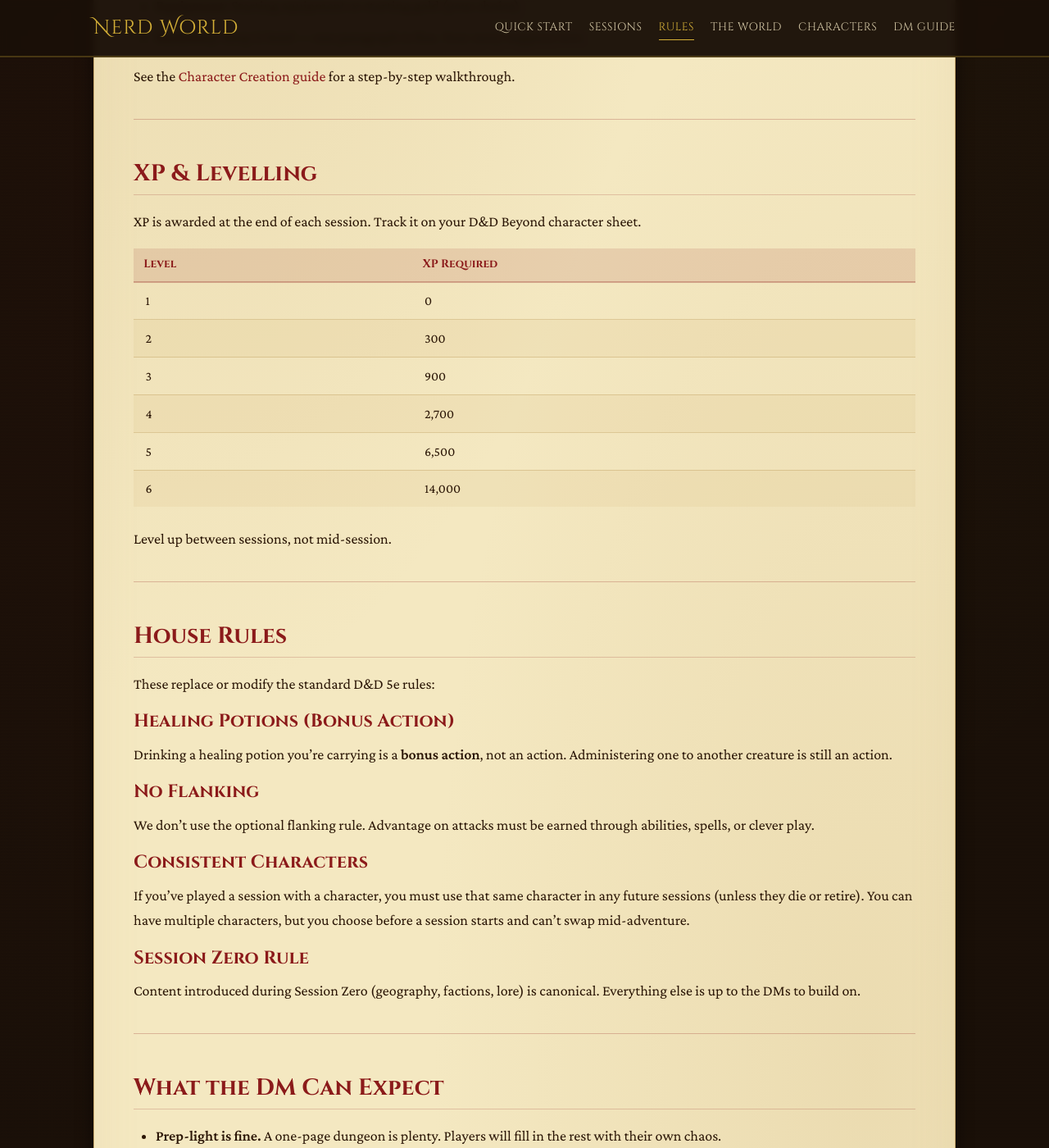
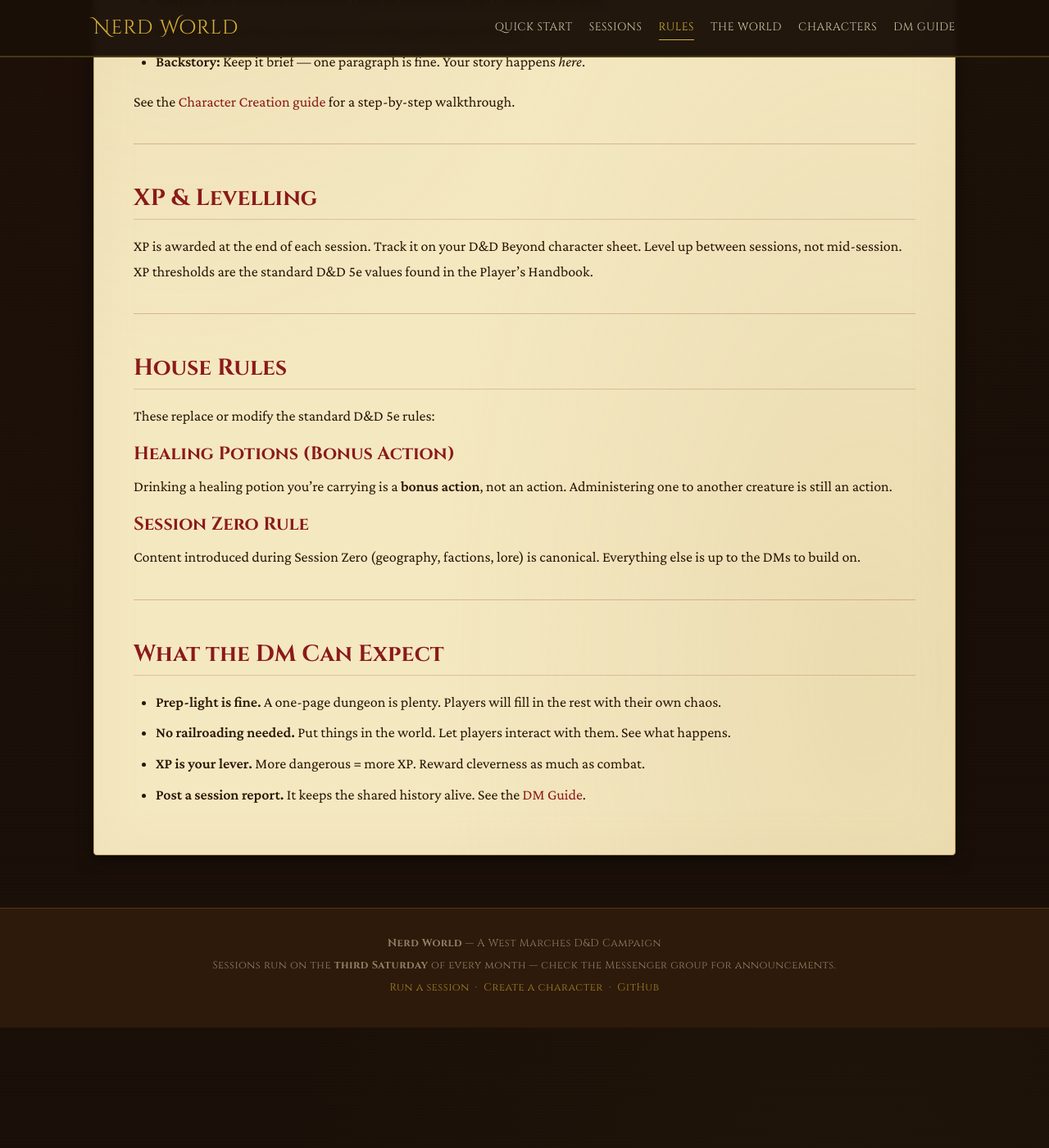
Before and after one commit to Sourceless/nerd-world, a Jekyll site: the page built from rules.md, in a window 1280 px wide and 1400 px high, scrolled down 1225 px. Shown: the whole window at 82% size. Built offline with Jekyll 4.4.1, drawn with Linux system fonts in a browser that asks for light colours; after the commit the page ends 2478 px from its top, so only the background shows below that; some of the changed text lies outside the part shown.

Commit message:
Update campaign rules and quick start
- Duration updated to 3–6 hours throughout
- Sessions are strictly self-contained (no multi-session arcs)
- New/replacement characters start at average party level (rounded down)
- Remove XP table (standard 5e PHB values, tracked by D&D Beyond)
- Remove No Flanking (not a house rule)
- Remove Consistent Characters (not a house rule)
- Remove Messenger step from Quick Start (everyone is already in the group)

Co-Authored-By: Claude Sonnet 4.6 <noreply@anthropic.com>

```diff
--- a/rules.md
+++ b/rules.md
@@ -11,7 +11,7 @@ permalink: /rules/
 Nerd World is a **West Marches**-style campaign. That means:
 
 - **Anyone can DM.** There's no single storyteller — any player can step up and run a session.
-- **Sessions are self-contained.** Each adventure starts and ends in the same session. No multi-session story arcs (unless a DM wants to run a sequel).
+- **Sessions are self-contained.** Each adventure starts and ends in the same session. Every session must be completable in one sitting — no multi-session story arcs.
 - **Players drive the story.** There's no overarching plot. You decide where to explore, what to investigate, and what to leave alone.
 - **Flexible attendance.** Come when you can, skip when you can't. Your character simply "stays in town" between sessions.
 
@@ -31,7 +31,7 @@ Nerd World is a **West Marches**-style campaign. That means:
 
 ## Character Creation
 
-- **Starting level:** Level 1
+- **Starting level:** Level 1 for your first character. New characters introduced later start at the average level of the party in their first session (rounded down, minimum 1).
 - **Ability scores:** Standard Array (`15, 14, 13, 12, 10, 8`) or Point Buy (27 points)
 - **Sources:** Any officially published D&D 5e sourcebook (no Unearthed Arcana)
 - **Equipment:** Starting equipment or starting gold (your choice)
@@ -43,18 +43,7 @@ See the [Character Creation guide]({{ '/characters/' | relative_url }}) for a st
 
 ## XP & Levelling
 
-XP is awarded at the end of each session. Track it on your D&D Beyond character sheet.
-
-| Level | XP Required |
-|---|---|
-| 1 | 0 |
-| 2 | 300 |
-| 3 | 900 |
-| 4 | 2,700 |
-| 5 | 6,500 |
-| 6 | 14,000 |
-
-Level up between sessions, not mid-session.
+XP is awarded at the end of each session. Track it on your D&D Beyond character sheet. Level up between sessions, not mid-session. XP thresholds are the standard D&D 5e values found in the Player's Handbook.
 
 ---
 
@@ -64,12 +53,6 @@ These replace or modify the standard D&D 5e rules:
 
 ### Healing Potions (Bonus Action)
 Drinking a healing potion you're carrying is a **bonus action**, not an action. Administering one to another creature is still an action.
-
-### No Flanking
-We don't use the optional flanking rule. Advantage on attacks must be earned through abilities, spells, or clever play.
-
-### Consistent Characters
-If you've played a session with a character, you must use that same character in any future sessions (unless they die or retire). You can have multiple characters, but you choose before a session starts and can't swap mid-adventure.
 
 ### Session Zero Rule
 Content introduced during Session Zero (geography, factions, lore) is canonical. Everything else is up to the DMs to build on.
```
Also changed, not shown: other parts of rules.md (+1 -1 lines), characters.md (+2 -11 lines), index.md (+1 -7 lines).
